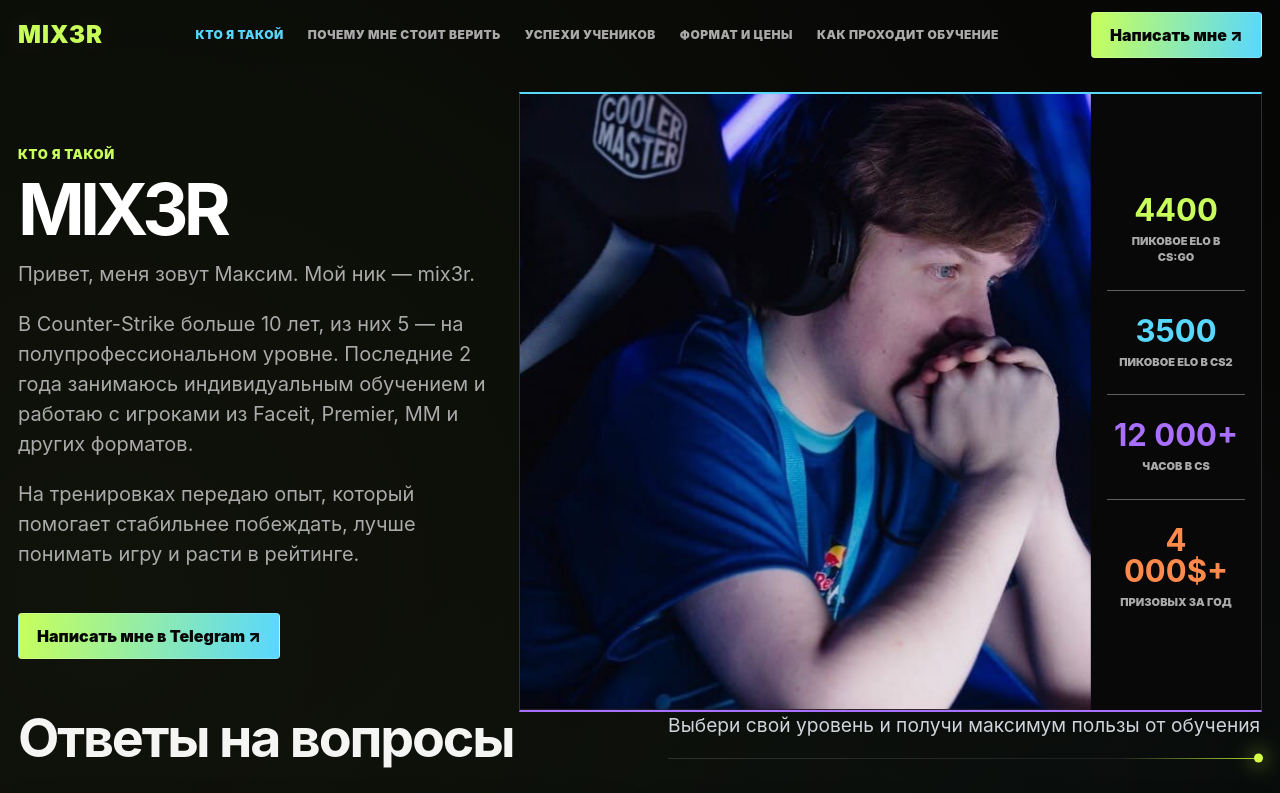
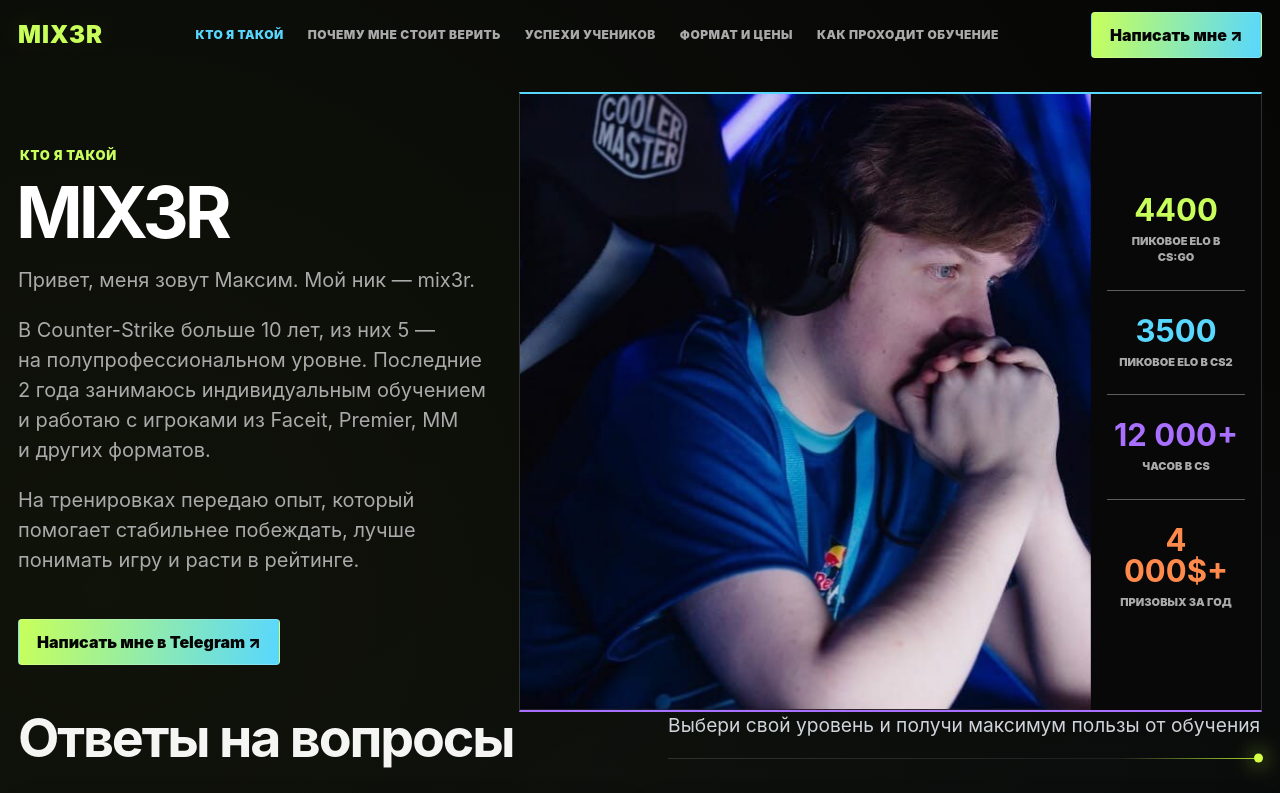
Before and after one commit to mix3rcs/mix3rcs, a plain HTML site: page index.html in a window 1280 px wide. Shown: the top 793 px of the page. Drawn offline with Linux system fonts and the light colour scheme.

Commit message:
Add files via upload

```diff
--- a/index.html
+++ b/index.html
@@ -202,10 +202,20 @@
     }
 
     .hero-copy {
-      padding: 38px 0;
+      padding: 54px 0 36px;
       display: flex;
       flex-direction: column;
-      justify-content: center;
+      justify-content: flex-start;
+    }
+
+    .hero-copy .eyebrow {
+      margin-left: 2px;
+      margin-bottom: 16px;
+    }
+
+    .hero-copy h1 {
+      margin-left: -2px;
+      margin-bottom: 22px;
     }
 
     .eyebrow,
@@ -227,8 +237,9 @@
       margin-bottom: 18px;
       font-size: clamp(56px, 5.6vw, 86px);
       line-height: .86;
-      letter-spacing: -.065em;
+      letter-spacing: -.055em;
       text-transform: uppercase;
+      text-wrap: balance;
     }
 
     h2 {
@@ -249,6 +260,7 @@
       max-width: 650px;
       color: var(--muted);
       font-size: clamp(17px, 1.75vw, 20px);
+      text-wrap: pretty;
     }
 
     .hero-actions,
@@ -1012,10 +1024,10 @@
 
     h1 {
       color: #fff;
-      background: linear-gradient(100deg, #fff 0%, #fff 58%, var(--accent-cyan) 82%, var(--accent-violet) 100%);
-      -webkit-background-clip: text;
-      background-clip: text;
-      -webkit-text-fill-color: transparent;
+      background: none;
+      -webkit-background-clip: border-box;
+      background-clip: border-box;
+      -webkit-text-fill-color: currentColor;
     }
 
     .nav-links a.active,
@@ -1257,6 +1269,7 @@
       color: rgba(235,240,248,.88);
       font-size: clamp(19px, 1.5vw, 22px);
       line-height: 1.45;
+      text-wrap: pretty;
     }
 
     .level-path-intro-line {
@@ -1397,6 +1410,7 @@
       color: rgba(243,246,251,.96);
       font-size: clamp(16px, 1.3vw, 18px);
       line-height: 1.58;
+      text-wrap: pretty;
     }
 
     .level-card:hover,
@@ -1508,8 +1522,8 @@
 <div class="eyebrow">Кто я такой</div>
 <h1>MIX3R</h1>
 <p class="lead">Привет, меня зовут Максим. Мой ник — mix3r.</p>
-<p class="lead">В Counter-Strike больше 10 лет, из них 5 — на полупрофессиональном уровне. Последние 2 года занимаюсь индивидуальным обучением и работаю с игроками из Faceit, Premier, MM и других форматов.</p>
-<p class="lead">На тренировках передаю опыт, который помогает стабильнее побеждать, лучше понимать игру и расти в рейтинге.</p>
+<p class="lead">В Counter-Strike больше 10 лет, из&nbsp;них 5 — на полупрофессиональном уровне. Последние 2 года занимаюсь индивидуальным обучением и&nbsp;работаю с игроками из&nbsp;Faceit, Premier, MM и&nbsp;других форматов.</p>
+<p class="lead">На тренировках передаю опыт, который помогает стабильнее побеждать, лучше понимать игру и&nbsp;расти в рейтинге.</p>
 <div class="hero-actions">
 <a class="button button-primary" href="https://t.me/mixertren" rel="noopener" target="_blank">Написать мне в Telegram ↗</a>
 </div>
@@ -1535,7 +1549,7 @@
 <h2>Ответы на вопросы</h2>
 </div>
 <div class="level-path-intro-wrap">
-<p class="level-path-intro">Выбери свой уровень и получи максимум пользы от обучения</p>
+<p class="level-path-intro">Выбери свой уровень и получи максимум пользы от&nbsp;обучения</p>
 <div class="level-path-intro-line" aria-hidden="true"></div>
 </div>
 </div>
@@ -1546,7 +1560,7 @@
 </div>
 <div class="level-copy">
 <h3>У тебя 3 ЛВЛ?</h3>
-<p>Поймёшь почему у тебя постоянно красный рейтинг и ты проигрываешь игры. Научишься находить киллы и делать разницу в играх</p>
+<p>Поймёшь почему у тебя постоянно красный рейтинг и&nbsp;ты проигрываешь игры. Научишься находить киллы и&nbsp;делать разницу в&nbsp;играх</p>
 </div>
 </article>
 <article class="level-card level-card-red reveal" tabindex="0">
@@ -1555,7 +1569,7 @@
 </div>
 <div class="level-copy">
 <h3>Застрял на 2000 эло?</h3>
-<p>Узнаешь про правильный подход к игре, как поднимать цифры на большом эло. Начнёшь понимать свои действия и их результат</p>
+<p>Узнаешь про правильный подход к игре, как поднимать цифры на большом эло. Начнёшь понимать свои действия и&nbsp;их результат</p>
 </div>
 </article>
 </div>
@@ -1883,6 +1897,18 @@
     revealElements.forEach(element => observer.observe(element));
   }
 
+
+  const applyTypoFixes = () => {
+    const selectors = ['.lead', '.level-path-intro', '.level-copy p'];
+    const re = /(^|[\s ])(а|и|к|с|у|о|в|на|но|из|за|от|до|по|об|без|для|над|под|при|про|не|со)(\s+)/gi;
+    selectors.forEach(selector => {
+      document.querySelectorAll(selector).forEach(element => {
+        element.innerHTML = element.innerHTML.replace(re, (m, p1, p2) => `${p1}${p2}&nbsp;`);
+      });
+    });
+  };
+  applyTypoFixes();
+
   const year = byId('year');
   if (year) year.textContent = String(new Date().getFullYear());
 
```
